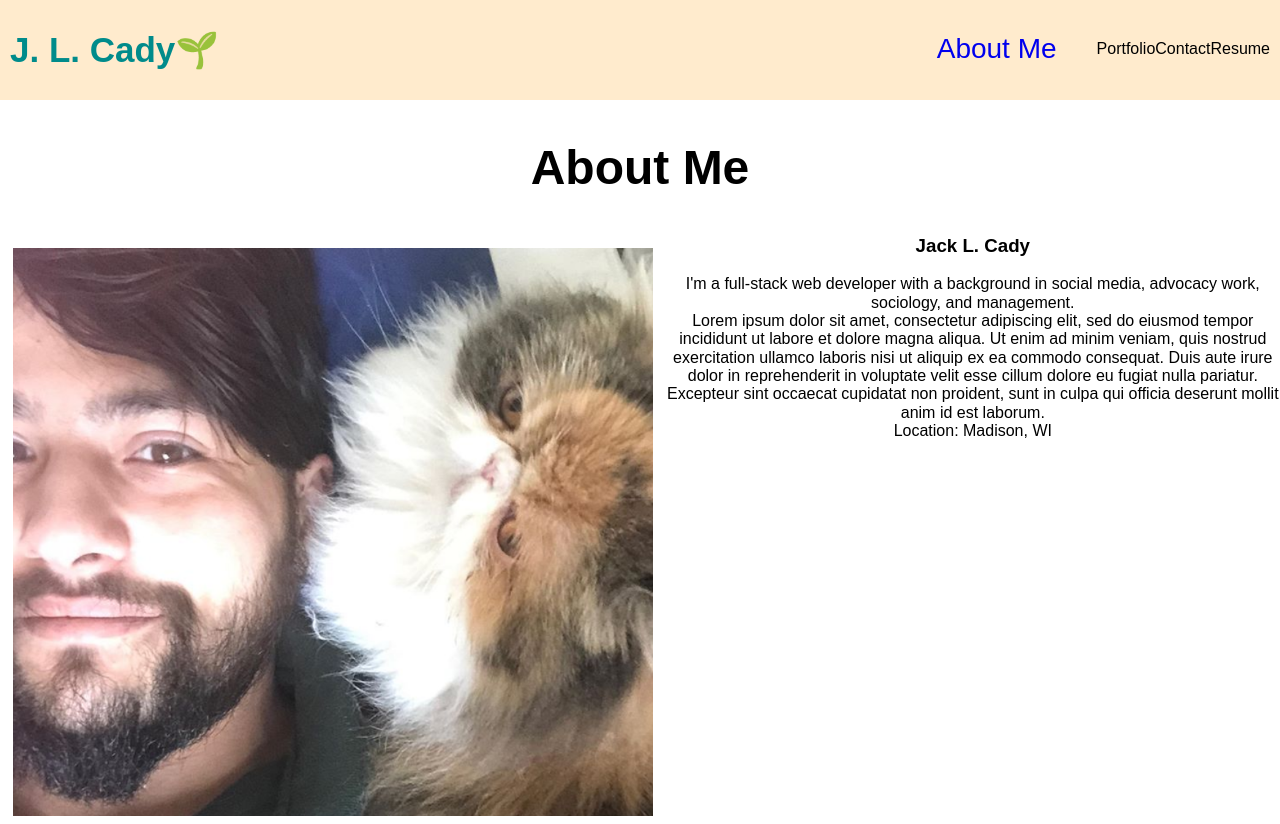
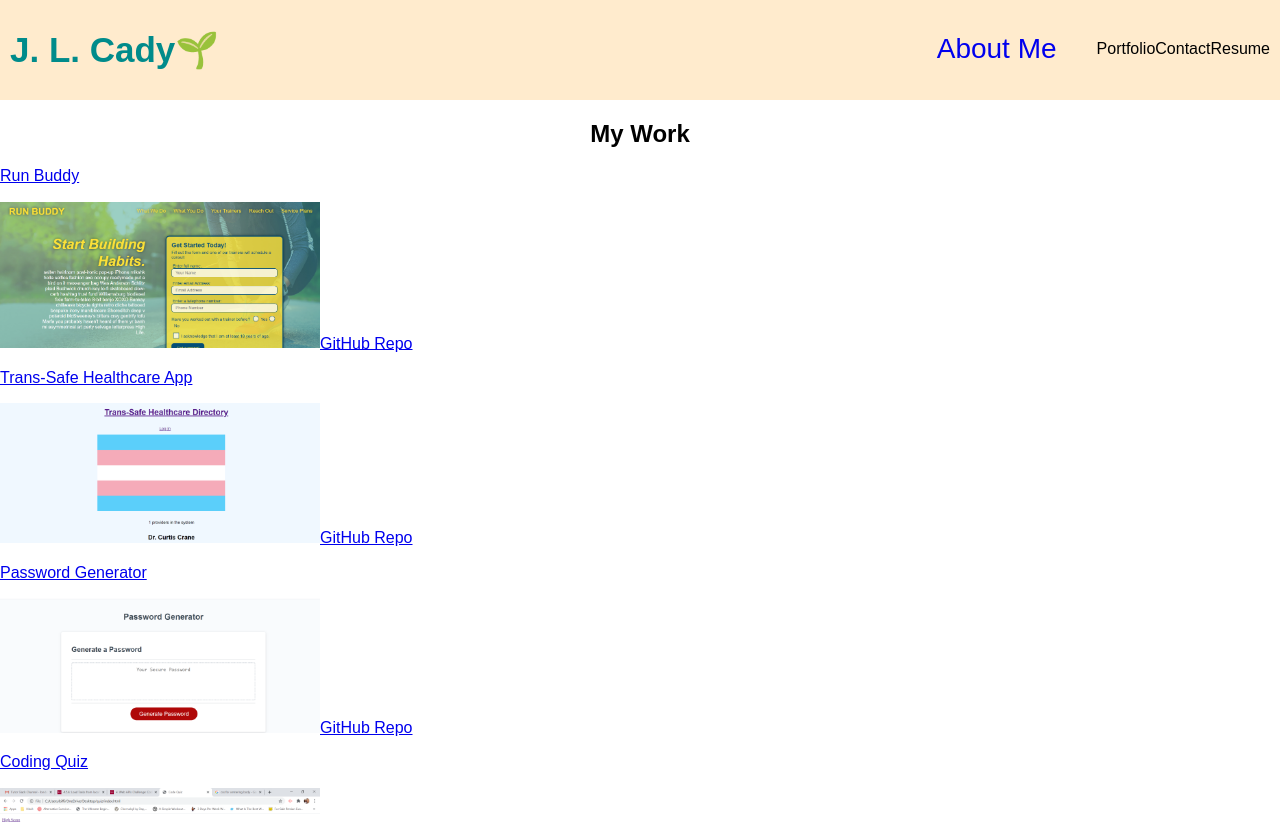
Before and after one commit to londonlast21/spaportfolio, a React (Create React App) app: page / in a window 1280 px wide. Shown: the top 824 px of the page. Built offline with nearby package versions, Linux system fonts and the light colour scheme.

Commit message:
fixed title for portfolio

```diff
--- a/src/App.js
+++ b/src/App.js
@@ -13,9 +13,9 @@ function App() {
       <Nav></Nav>
       <main>
         {/* <Resume></Resume>
-        <ContactForm></ContactForm>
-        <Portfolio></Portfolio> */}
-        <About></About>
+        <ContactForm></ContactForm> */}
+        <Portfolio></Portfolio>
+        {/* <About></About> */}
 
 
       </main>
--- a/src/components/Portfolio/index.js
+++ b/src/components/Portfolio/index.js
@@ -11,11 +11,11 @@ function Portfolio() {
         <section id="my-works" className="works">
 
             <div className="work-grid-wrapper">
-                <h2 className="section-title">
+                <h2 className="work-grid-title">
                     My Work
                 </h2>
 
-                <div>
+                <div className="work-grid">
 
                     <div>
                     <a href="https://londonlast21.github.io/run-buddy/">
--- a/src/index.css
+++ b/src/index.css
@@ -220,3 +220,9 @@ footer ul li a:hover {
 .my-5-div-2 {
   margin-left: 10%;
 }
+
+/* custom CSS for portfolio styling */
+
+.work-grid-title {
+  text-align: center;
+}
```
